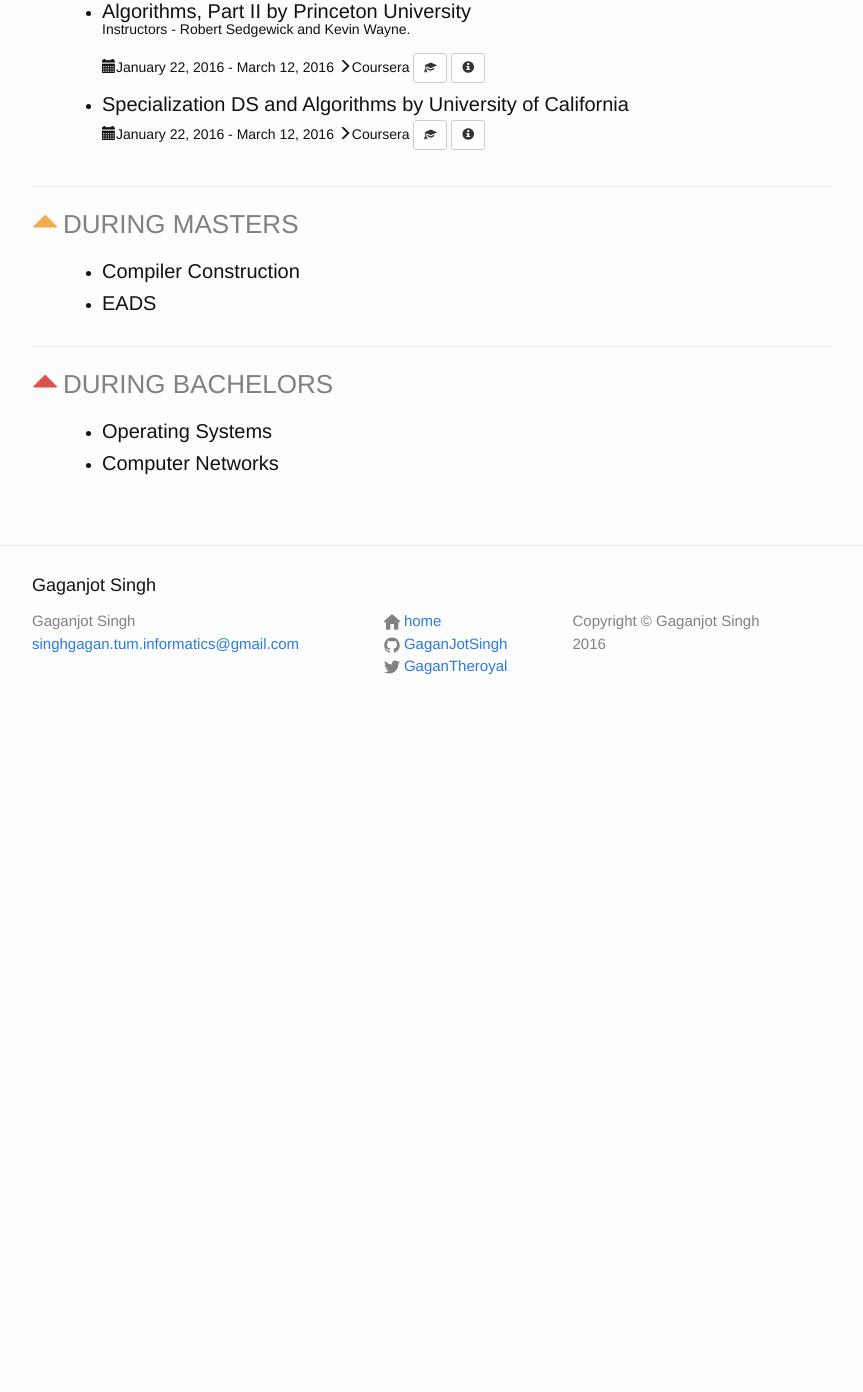
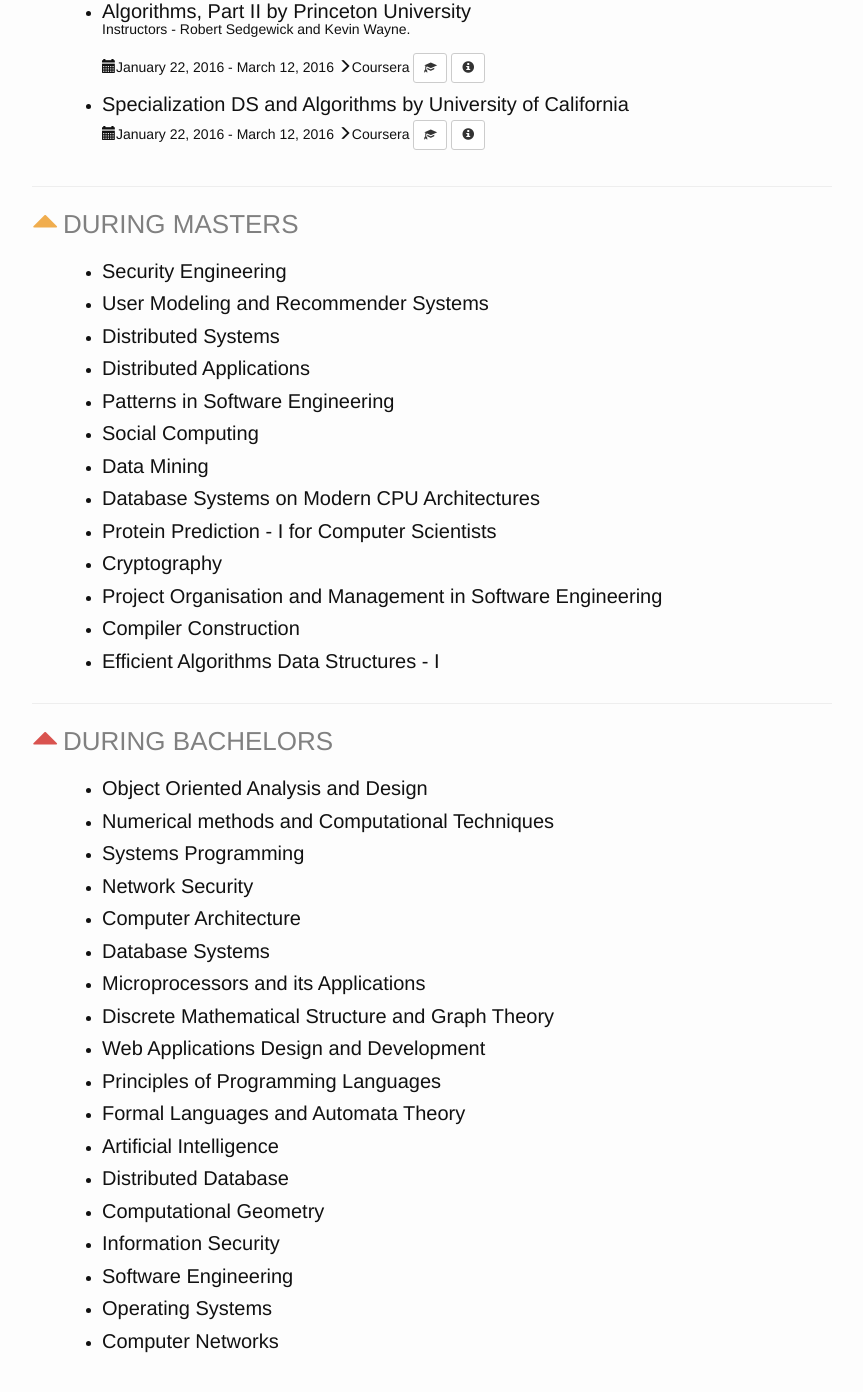
Before and after one commit to GaganJotSingh/GaganJotSingh.github.io, a Jekyll site: the page built from study/coursesUndertaken/index.md, in a window 1280 px wide and 1400 px high, scrolled down 385 px. Shown: the top 1392 px of the window, without its empty margins (208-1071 px from the left). Built offline with Jekyll 4.4.1, drawn with Linux system fonts in a browser that asks for light colours; before the commit the page ends 1123 px from its top, so only the background shows below that.

Commit message:
Added Masters and Bachelors courses in no particular order.

```diff
--- a/study/coursesUndertaken/index.md
+++ b/study/coursesUndertaken/index.md
@@ -88,8 +88,19 @@ permalink: /courses/
 <section class="row">
 	<div class="col-md-12">
 		<ul style="padding-left: 40px; margin-bottom: 10.5px">
+			<li><h4 style="margin-top:10.5px; margin-bottom:10.5px">Security Engineering</h4></li>
+			<li><h4 style="margin-top:10.5px; margin-bottom:10.5px">User Modeling and Recommender Systems</h4></li>
+			<li><h4 style="margin-top:10.5px; margin-bottom:10.5px">Distributed Systems</h4></li>
+			<li><h4 style="margin-top:10.5px; margin-bottom:10.5px">Distributed Applications</h4></li>
+			<li><h4 style="margin-top:10.5px; margin-bottom:10.5px">Patterns in Software Engineering</h4></li>
+			<li><h4 style="margin-top:10.5px; margin-bottom:10.5px">Social Computing</h4></li>
+			<li><h4 style="margin-top:10.5px; margin-bottom:10.5px">Data Mining</h4></li>
+			<li><h4 style="margin-top:10.5px; margin-bottom:10.5px">Database Systems on Modern CPU Architectures</h4></li>
+			<li><h4 style="margin-top:10.5px; margin-bottom:10.5px">Protein Prediction - I for Computer Scientists</h4></li>
+			<li><h4 style="margin-top:10.5px; margin-bottom:10.5px">Cryptography</h4></li>
+			<li><h4 style="margin-top:10.5px; margin-bottom:10.5px">Project Organisation and Management in Software Engineering</h4></li>
 			<li><h4 style="margin-top:10.5px; margin-bottom:10.5px">Compiler Construction</h4></li>
-			<li><h4 style="margin-top:10.5px; margin-bottom:10.5px">EADS</h4></li>
+			<li><h4 style="margin-top:10.5px; margin-bottom:10.5px">Efficient Algorithms Data Structures - I</h4></li>
 		</ul>
 	</div>
 </section>
@@ -101,6 +112,22 @@ permalink: /courses/
 <section class="row">
 	<div class="col-md-12">
 		<ul style="padding-left: 40px; margin-bottom: 10.5px">
+			<li><h4 style="margin-top:10.5px; margin-bottom:10.5px">Object Oriented Analysis and Design</h4></li>
+			<li><h4 style="margin-top:10.5px; margin-bottom:10.5px">Numerical methods and Computational Techniques</h4></li>
+			<li><h4 style="margin-top:10.5px; margin-bottom:10.5px">Systems Programming</h4></li>
+			<li><h4 style="margin-top:10.5px; margin-bottom:10.5px">Network Security</h4></li>
+			<li><h4 style="margin-top:10.5px; margin-bottom:10.5px">Computer Architecture</h4></li>
+			<li><h4 style="margin-top:10.5px; margin-bottom:10.5px">Database Systems</h4></li>
+			<li><h4 style="margin-top:10.5px; margin-bottom:10.5px">Microprocessors and its Applications</h4></li>
+			<li><h4 style="margin-top:10.5px; margin-bottom:10.5px">Discrete Mathematical Structure and Graph Theory</h4></li>
+			<li><h4 style="margin-top:10.5px; margin-bottom:10.5px">Web Applications Design and Development</h4></li>
+			<li><h4 style="margin-top:10.5px; margin-bottom:10.5px">Principles of Programming Languages</h4></li>
+			<li><h4 style="margin-top:10.5px; margin-bottom:10.5px">Formal Languages and Automata Theory</h4></li>
+			<li><h4 style="margin-top:10.5px; margin-bottom:10.5px">Artificial Intelligence</h4></li>
+			<li><h4 style="margin-top:10.5px; margin-bottom:10.5px">Distributed Database</h4></li>
+			<li><h4 style="margin-top:10.5px; margin-bottom:10.5px">Computational Geometry</h4></li>
+			<li><h4 style="margin-top:10.5px; margin-bottom:10.5px">Information Security</h4></li>
+			<li><h4 style="margin-top:10.5px; margin-bottom:10.5px">Software Engineering</h4></li>
 			<li><h4 style="margin-top:10.5px; margin-bottom:10.5px">Operating Systems</h4></li>
 			<li><h4 style="margin-top:10.5px; margin-bottom:10.5px">Computer Networks</h4></li>
 		</ul>
```
